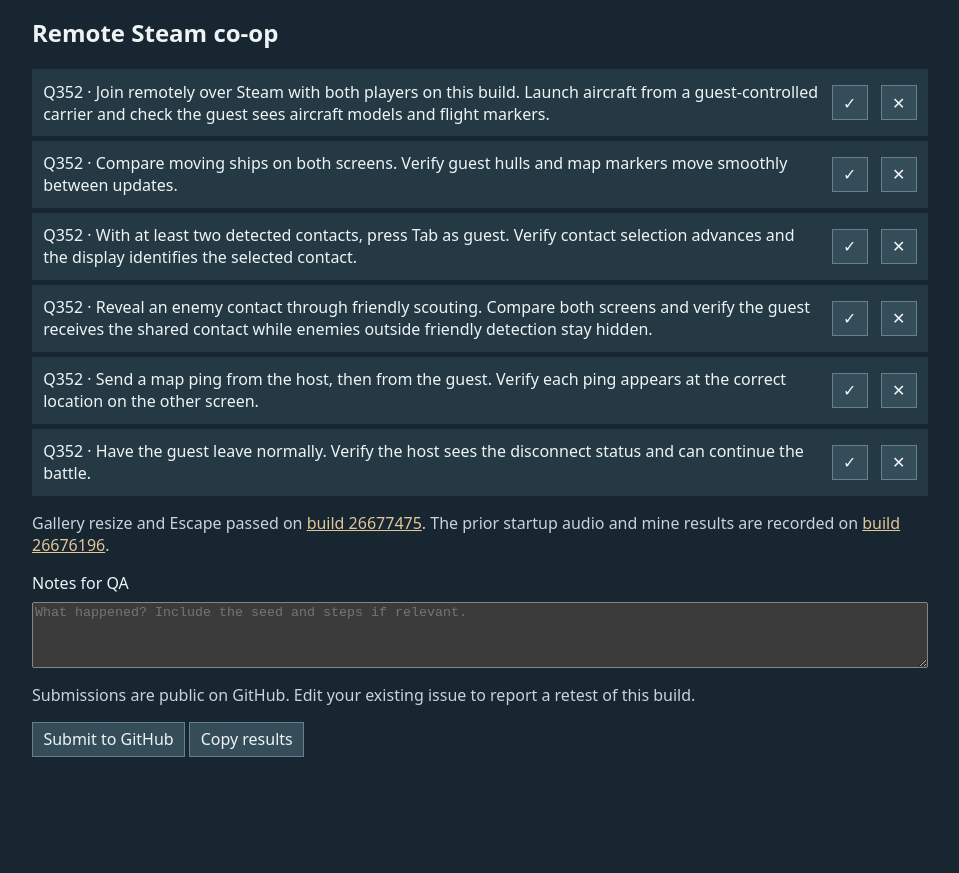
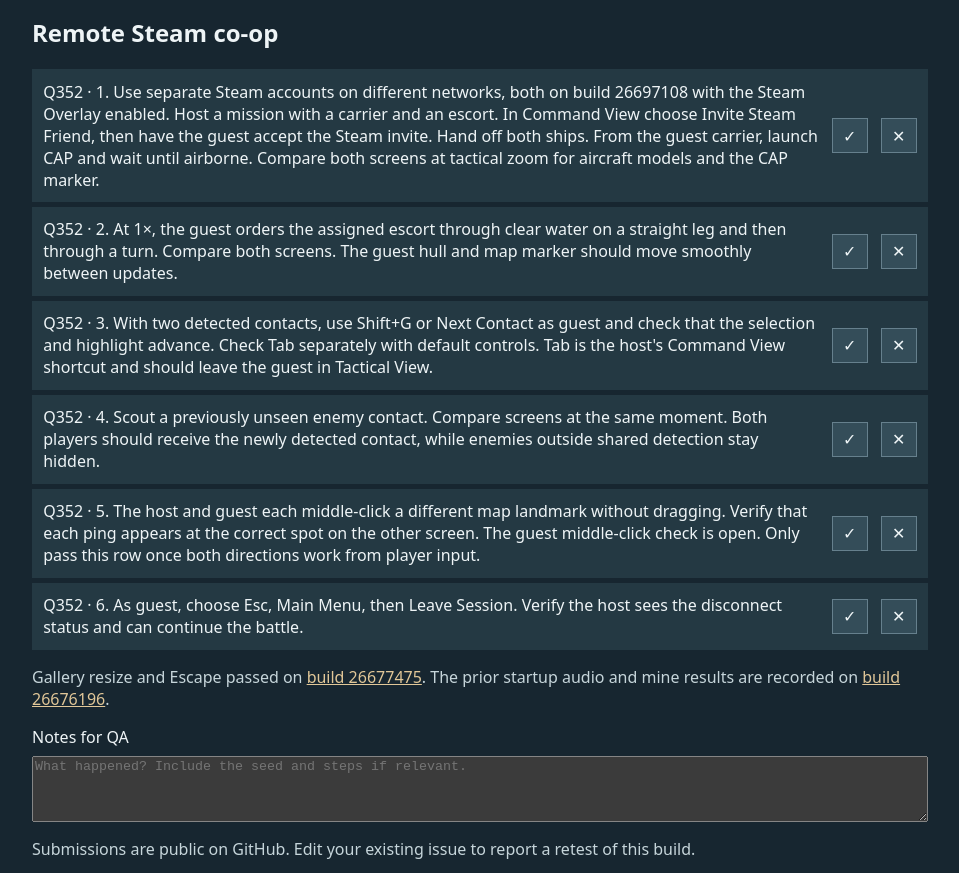
Before and after one commit to Irontaxi/sea-of-steel-qa, a plain HTML site: page builds/26697108.html in a window 1280 px wide. Shown: the part 2927-3800 px from the top of the page, without its empty margins (160-1119 px from the left). Before the commit the page ends 3716 px from the top, so only its background shows below. Drawn offline with Linux system fonts and the light colour scheme.

Commit message:
Clarify Q352 remote co-op testing steps

```diff
--- a/builds/26697108.html
+++ b/builds/26697108.html
@@ -59,12 +59,12 @@ button[aria-pressed=true][data-result="✕"] {background:#873a39}
 </ul>
 <h2>Remote Steam co-op</h2>
 <ul>
-<li data-id="q352-guest-aircraft"><span>Q352 · Join remotely over Steam with both players on this build. Launch aircraft from a guest-controlled carrier and check the guest sees aircraft models and flight markers.</span><button data-result="✓" aria-label="Pass q352-guest-aircraft" aria-pressed="false">✓</button><button data-result="✕" aria-label="Fail q352-guest-aircraft" aria-pressed="false">✕</button></li>
-<li data-id="q352-guest-motion"><span>Q352 · Compare moving ships on both screens. Verify guest hulls and map markers move smoothly between updates.</span><button data-result="✓" aria-label="Pass q352-guest-motion" aria-pressed="false">✓</button><button data-result="✕" aria-label="Fail q352-guest-motion" aria-pressed="false">✕</button></li>
-<li data-id="q352-guest-contact-cycle"><span>Q352 · With at least two detected contacts, press Tab as guest. Verify contact selection advances and the display identifies the selected contact.</span><button data-result="✓" aria-label="Pass contact cycling" aria-pressed="false">✓</button><button data-result="✕" aria-label="Fail contact cycling" aria-pressed="false">✕</button></li>
-<li data-id="q352-shared-fog"><span>Q352 · Reveal an enemy contact through friendly scouting. Compare both screens and verify the guest receives the shared contact while enemies outside friendly detection stay hidden.</span><button data-result="✓" aria-label="Pass shared fog" aria-pressed="false">✓</button><button data-result="✕" aria-label="Fail shared fog" aria-pressed="false">✕</button></li>
-<li data-id="q352-map-pings"><span>Q352 · Send a map ping from the host, then from the guest. Verify each ping appears at the correct location on the other screen.</span><button data-result="✓" aria-label="Pass map pings" aria-pressed="false">✓</button><button data-result="✕" aria-label="Fail map pings" aria-pressed="false">✕</button></li>
-<li data-id="q352-clean-disconnect"><span>Q352 · Have the guest leave normally. Verify the host sees the disconnect status and can continue the battle.</span><button data-result="✓" aria-label="Pass clean disconnect" aria-pressed="false">✓</button><button data-result="✕" aria-label="Fail clean disconnect" aria-pressed="false">✕</button></li>
+<li data-id="q352-guest-aircraft"><span>Q352 · 1. Use separate Steam accounts on different networks, both on build 26697108 with the Steam Overlay enabled. Host a mission with a carrier and an escort. In Command View choose Invite Steam Friend, then have the guest accept the Steam invite. Hand off both ships. From the guest carrier, launch CAP and wait until airborne. Compare both screens at tactical zoom for aircraft models and the CAP marker.</span><button data-result="✓" aria-label="Pass q352-guest-aircraft" aria-pressed="false">✓</button><button data-result="✕" aria-label="Fail q352-guest-aircraft" aria-pressed="false">✕</button></li>
+<li data-id="q352-guest-motion"><span>Q352 · 2. At 1×, the guest orders the assigned escort through clear water on a straight leg and then through a turn. Compare both screens. The guest hull and map marker should move smoothly between updates.</span><button data-result="✓" aria-label="Pass q352-guest-motion" aria-pressed="false">✓</button><button data-result="✕" aria-label="Fail q352-guest-motion" aria-pressed="false">✕</button></li>
+<li data-id="q352-guest-contact-cycle"><span>Q352 · 3. With two detected contacts, use Shift+G or Next Contact as guest and check that the selection and highlight advance. Check Tab separately with default controls. Tab is the host's Command View shortcut and should leave the guest in Tactical View.</span><button data-result="✓" aria-label="Pass contact cycling" aria-pressed="false">✓</button><button data-result="✕" aria-label="Fail contact cycling" aria-pressed="false">✕</button></li>
+<li data-id="q352-shared-fog"><span>Q352 · 4. Scout a previously unseen enemy contact. Compare screens at the same moment. Both players should receive the newly detected contact, while enemies outside shared detection stay hidden.</span><button data-result="✓" aria-label="Pass shared fog" aria-pressed="false">✓</button><button data-result="✕" aria-label="Fail shared fog" aria-pressed="false">✕</button></li>
+<li data-id="q352-map-pings"><span>Q352 · 5. The host and guest each middle-click a different map landmark without dragging. Verify that each ping appears at the correct spot on the other screen. The guest middle-click check is open. Only pass this row once both directions work from player input.</span><button data-result="✓" aria-label="Pass map pings" aria-pressed="false">✓</button><button data-result="✕" aria-label="Fail map pings" aria-pressed="false">✕</button></li>
+<li data-id="q352-clean-disconnect"><span>Q352 · 6. As guest, choose Esc, Main Menu, then Leave Session. Verify the host sees the disconnect status and can continue the battle.</span><button data-result="✓" aria-label="Pass clean disconnect" aria-pressed="false">✓</button><button data-result="✕" aria-label="Fail clean disconnect" aria-pressed="false">✕</button></li>
 </ul>
 <p>Gallery resize and Escape passed on <a href="26677475.html">build 26677475</a>. The prior startup audio and mine results are recorded on <a href="26676196.html">build 26676196</a>.</p>
 <label for="notes">Notes for QA</label>
```
